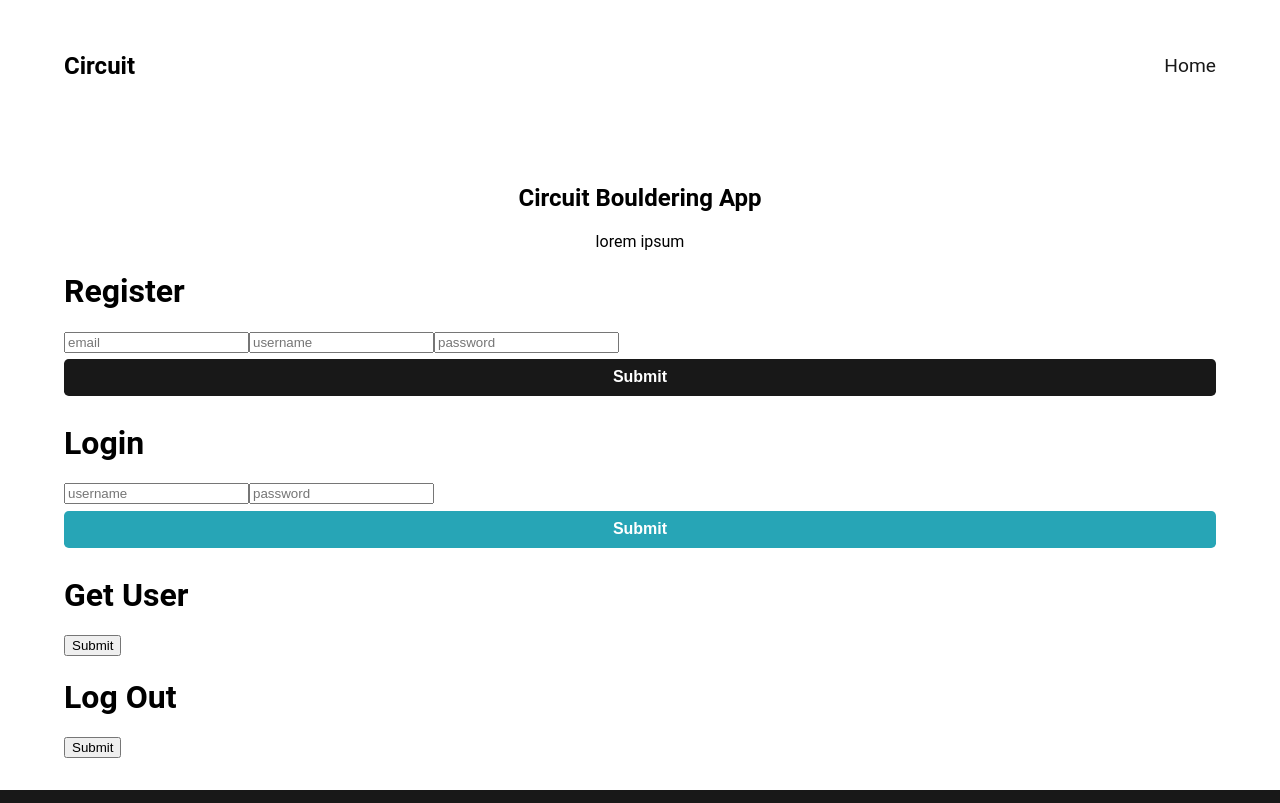
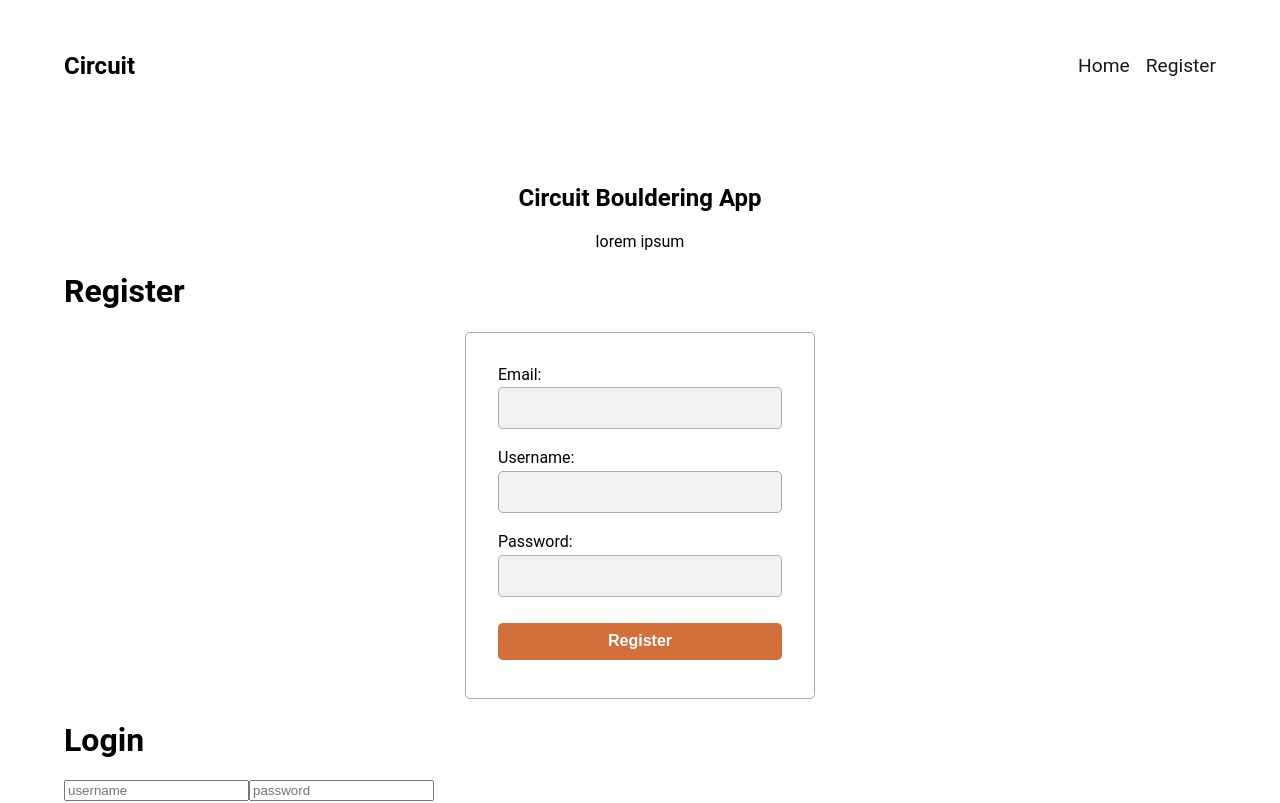
Before and after one commit to ahleeneh/circuit-bouldering-app, a React (Create React App) app in the folder client/: page / in a window 1280 px wide. Shown: the top 803 px of the page. Built offline with nearby package versions, Linux system fonts and the light colour scheme.

Commit message:
Refactoring register page

```diff
--- a/client/src/App.js
+++ b/client/src/App.js
@@ -7,6 +7,7 @@ import 'react-toastify/dist/ReactToastify.css';
 
 import Navigation from './components/Navigation';
 import HomePage from './pages/HomePage';
+import RegisterPage from "./pages/RegisterPage";
 
 function App() {
     // const [registerEmail, setRegisterEmail] = useState('');
@@ -99,7 +100,7 @@ function App() {
                                 <Routes>
                                     <Route path='/' element={<HomePage/>}></Route>
                                     {/*<Route path='/session' element={<SessionPage/>}></Route>*/}
-                                    {/*<Route path='/register' element={<RegisterPage/>}></Route>*/}
+                                    <Route path='/register' element={<RegisterPage/>}></Route>
                                 </Routes>
                             </div>
                         </div>
--- a/client/src/components/Navigation.jsx
+++ b/client/src/components/Navigation.jsx
@@ -11,9 +11,9 @@ function Navigation() {
                 <li>
                     <NavLink to="/">Home</NavLink>
                 </li>
-                {/*<li>*/}
-                {/*    <NavLink to="/session">Sessions</NavLink>*/}
-                {/*</li>*/}
+                <li>
+                    <NavLink to="/register">Register</NavLink>
+                </li>
             </ul>
 
         </nav>
--- a/client/src/pages/HomePage.jsx
+++ b/client/src/pages/HomePage.jsx
@@ -1,13 +1,14 @@
 import React, {useState} from 'react';
 import {useForm} from 'react-hook-form';
-// import {Link} from 'react-router-dom';
-// import {useNavigate} from 'react-router';
+import {Link} from 'react-router-dom';
+import {useNavigate} from 'react-router';
 import axios from 'axios';
-// import {toast} from 'react-toastify';
+import {toast} from 'react-toastify';
 import 'react-toastify/dist/ReactToastify.css';
 
 function HomePage() {
-
+    const navigate = useNavigate();
+    const {register, handleSubmit, formState: {errors}} = useForm();
 
     const [registerEmail, setRegisterEmail] = useState('');
     const [registerUsername, setRegisterUsername] = useState('');
@@ -19,13 +20,9 @@ function HomePage() {
         console.error('An error occurred: ', error);
     };
 
-    const register = async () => {
+    const registerUser = async (data) => {
         try {
-            const response = await axios.post('http://localhost:8000/register', {
-                email: registerEmail,
-                username: registerUsername,
-                password: registerPassword
-            }, {
+            const response = await axios.post('http://localhost:8000/register', data, {
                 withCredentials: true
             });
             console.log(response);
@@ -33,6 +30,21 @@ function HomePage() {
             handleError(error);
         }
     }
+
+    // const registerUser = async () => {
+    //     try {
+    //         const response = await axios.post('http://localhost:8000/register', {
+    //             email: registerEmail,
+    //             username: registerUsername,
+    //             password: registerPassword
+    //         }, {
+    //             withCredentials: true
+    //         });
+    //         console.log(response);
+    //     } catch (error) {
+    //         handleError(error);
+    //     }
+    // }
 
     const login = async () => {
         try {
@@ -77,10 +89,43 @@ function HomePage() {
 
             <div>
                 <h1>Register</h1>
-                <input placeholder="email" onChange={e => setRegisterEmail(e.target.value)}/>
-                <input placeholder="username" onChange={e => setRegisterUsername(e.target.value)}/>
-                <input placeholder="password" onChange={e => setRegisterPassword(e.target.value)}/>
-                <button className="button button-register-home" onClick={register}>Submit</button>
+
+                <form className="form" onSubmit={handleSubmit(registerUser)}>
+
+                    <label htmlFor="email">Email:
+                        <input
+                            type="text"
+                            name="email"
+                            {...register('email', {required: 'email is required'})}
+                        />
+                        <p>{errors.email?.message}</p>
+                    </label>
+
+                    <label htmlFor="username">Username:
+                        <input
+                            type="text"
+                            name="username"
+                            {...register('username', {required: 'username is required'})}
+                            autoComplete="username"
+                        />
+                        <p>{errors.username?.message}</p>
+                    </label>
+
+                    <label htmlFor="password">Password:
+                        <input
+                            type="password"
+                            name="password"
+                            {...register('password', {required: 'password is required'})}
+                            autoComplete="current-password"
+                        />
+                        <p>{errors.password?.message}</p>
+                    </label>
+
+                    <button className="button button-register" type="submit">Register</button>
+
+                </form>
+
+
             </div>
 
 
--- a/client/src/pages/RegisterPage.jsx
+++ b/client/src/pages/RegisterPage.jsx
@@ -0,0 +1,95 @@
+import React, {useState} from 'react';
+import {useForm} from 'react-hook-form';
+import {Link} from 'react-router-dom';
+import {useNavigate} from 'react-router';
+import axios from 'axios';
+import {toast} from 'react-toastify';
+import 'react-toastify/dist/ReactToastify.css';
+
+function RegisterPage() {
+    const navigate = useNavigate();
+    const {register, handleSubmit, formState: {errors}} = useForm();
+
+    const handleError = error => {
+        console.error('An error occurred: ', error);
+    };
+
+    const registerUser = async (data) => {
+        try {
+            const response = await axios.post('http://localhost:8000/register', data, {
+                withCredentials: true
+            });
+            console.log(response);
+        } catch (error) {
+            handleError(error);
+        }
+    }
+
+    return (
+        <div className="page">
+            <h2>Circuit Bouldering App</h2>
+            <p>lorem ipsum</p>
+
+            <div>
+                <h1>Register</h1>
+
+                <form className="form" onSubmit={handleSubmit(registerUser)}>
+
+                    <label htmlFor="email">Email:
+                        <input
+                            type="text"
+                            name="email"
+                            {...register('email', {required: 'email is required'})}
+                        />
+                        <p>{errors.email?.message}</p>
+                    </label>
+
+                    <label htmlFor="username">Username:
+                        <input
+                            type="text"
+                            name="username"
+                            {...register('username', {required: 'username is required'})}
+                            autoComplete="username"
+                        />
+                        <p>{errors.username?.message}</p>
+                    </label>
+
+                    <label htmlFor="password">Password:
+                        <input
+                            type="password"
+                            name="password"
+                            {...register('password', {required: 'password is required'})}
+                            autoComplete="current-password"
+                        />
+                        <p>{errors.password?.message}</p>
+                    </label>
+
+                    <button className="button button-register" type="submit">Register</button>
+
+                </form>
+
+            </div>
+
+
+            {/*<div>*/}
+            {/*    <h1>Login</h1>*/}
+            {/*    <input placeholder="username" onChange={e => setLoginUsername(e.target.value)}/>*/}
+            {/*    <input placeholder="password" onChange={e => setLoginPassword(e.target.value)}/>*/}
+            {/*    <button className="button button-login" onClick={login}>Submit</button>*/}
+            {/*</div>*/}
+
+            {/*<div>*/}
+            {/*    <h1>Get User</h1>*/}
+            {/*    <button onClick={getUser}>Submit</button>*/}
+            {/*</div>*/}
+
+            {/*<div>*/}
+            {/*    <h1>Log Out</h1>*/}
+            {/*    <button onClick={logout}>Submit</button>*/}
+            {/*</div>*/}
+
+        </div>
+    )
+}
+
+export default RegisterPage;
```
